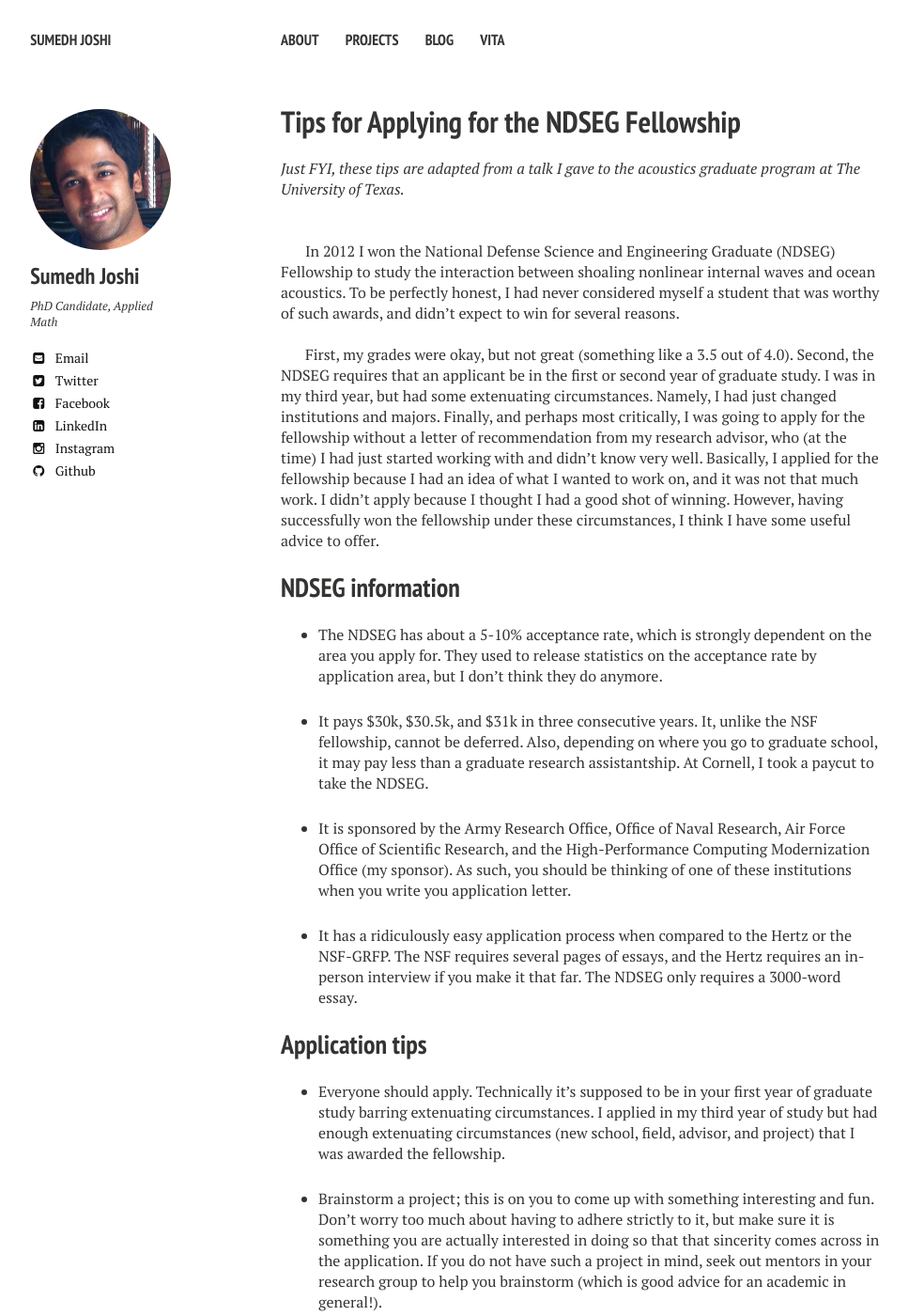
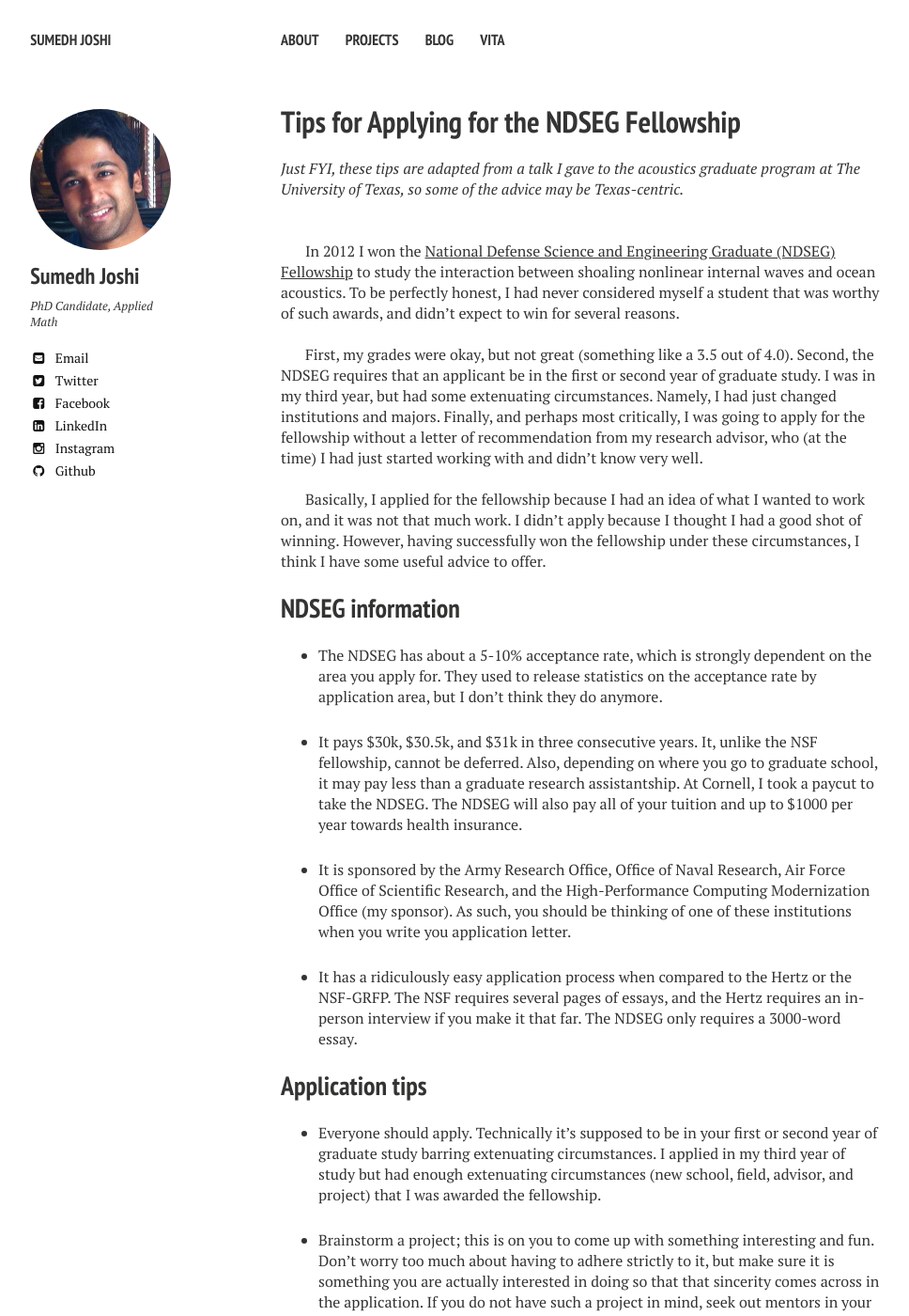
Before and after one commit to aledlie/Homage, a Jekyll site: the page built from _posts/2016-04-04-tips-for-applying-for-the-ndseg-fellowship.markdown, in a window 1280 px wide and 1400 px high. Shown: the whole window at 94% size, without its empty margins (21-989 px from the left). Built offline with Jekyll 4.4.1, drawn with Linux system fonts in a browser that asks for light colours; nearby versions of some CDN libraries; comment, search, counter and statistics services are not loaded; some of the changed text lies outside the part shown.

Commit message:
Typos and minor changes to the NDSEG post.

```diff
--- a/_posts/2016-04-04-tips-for-applying-for-the-ndseg-fellowship.markdown
+++ b/_posts/2016-04-04-tips-for-applying-for-the-ndseg-fellowship.markdown
@@ -10,22 +10,25 @@ image:
 comments: true
 date: 2016-04-04T19:11:56-05:00
 ---
-_Just FYI, these tips are adapted from a talk I gave to the acoustics graduate program at The University of Texas._
+_Just FYI, these tips are adapted from a talk I gave to the acoustics graduate program at The University of Texas, so some of the advice may be Texas-centric._
 
 <br><br>
 
-In 2012 I won the National Defense Science and Engineering Graduate (NDSEG) Fellowship to study the interaction between shoaling nonlinear internal waves and ocean acoustics.  To be perfectly honest, I had never considered myself a student that was worthy of such awards, and didn't expect to win for several reasons.
+In 2012 I won the [National Defense Science and Engineering Graduate (NDSEG) Fellowship](https://ndseg.asee.org/) to study the interaction between shoaling nonlinear internal waves and ocean acoustics.  To be perfectly honest, I had never considered myself a student that was worthy of such awards, and didn't expect to win for several reasons.
 
 <br>
 
-First, my grades were okay, but not great (something like a 3.5 out of 4.0).  Second, the NDSEG requires that an applicant be in the first or second year of graduate study.  I was in my third year, but had some extenuating circumstances.  Namely, I had just changed institutions and majors.  Finally, and perhaps most critically, I was going to apply for the fellowship without a letter of recommendation from my research advisor, who (at the time) I had just started working with and didn't know very well.  Basically, I applied for the fellowship because I had an idea of what I wanted to work on, and it was not that much work.  I didn't apply because I thought I had a good shot of winning.  However, having successfully won the fellowship under these circumstances, I think I have some useful advice to offer.
+First, my grades were okay, but not great (something like a 3.5 out of 4.0).  Second, the NDSEG requires that an applicant be in the first or second year of graduate study.  I was in my third year, but had some extenuating circumstances.  Namely, I had just changed institutions and majors.  Finally, and perhaps most critically, I was going to apply for the fellowship without a letter of recommendation from my research advisor, who (at the time) I had just started working with and didn't know very well.
 
+<br>
+
+Basically, I applied for the fellowship because I had an idea of what I wanted to work on, and it was not that much work.  I didn't apply because I thought I had a good shot of winning.  However, having successfully won the fellowship under these circumstances, I think I have some useful advice to offer.
 
 ## NDSEG information
 
 * The NDSEG has about a 5-10% acceptance rate, which is strongly dependent on the area you apply for.  They used to release statistics on the acceptance rate by application area, but I don't think they do anymore.
 
-* It pays $30k, $30.5k, and $31k in three consecutive years.  It, unlike the NSF fellowship, cannot be deferred.  Also, depending on where you go to graduate school, it may pay less than a graduate research assistantship.  At Cornell, I took a paycut to take the NDSEG.
+* It pays $30k, $30.5k, and $31k in three consecutive years.  It, unlike the NSF fellowship, cannot be deferred.  Also, depending on where you go to graduate school, it may pay less than a graduate research assistantship.  At Cornell, I took a paycut to take the NDSEG.  The NDSEG will also pay all of your tuition and up to $1000 per year towards health insurance.
 
 * It is sponsored by the Army Research Office, Office of Naval Research, Air Force Office of Scientific Research, and the High-Performance Computing Modernization Office (my sponsor).  As such, you should be thinking of one of these institutions when you write you application letter.
 
@@ -33,7 +36,7 @@ First, my grades were okay, but not great (something like a 3.5 out of 4.0).  Se
 
 ## Application tips
 
-* Everyone should apply.  Technically it's supposed to be in your first year of graduate study barring extenuating circumstances.  I applied in my third year of study but had enough extenuating circumstances (new school, field, advisor, and project) that I was awarded the fellowship.
+* Everyone should apply.  Technically it's supposed to be in your first or second year of graduate study barring extenuating circumstances.  I applied in my third year of study but had enough extenuating circumstances (new school, field, advisor, and project) that I was awarded the fellowship.
 
 * Brainstorm a project; this is on you to come up with something interesting and fun.  Don't worry too much about having to adhere strictly to it, but make sure it is something you are actually interested in doing so that that sincerity comes across in the application.  If you do not have such a project in mind, seek out mentors in your research group to help you brainstorm (which is good advice for an academic in general!).
 
```
Also changed, not shown: other parts of _posts/2016-04-04-tips-for-applying-for-the-ndseg-fellowship.markdown (+1 -3 lines), 2 other files.
